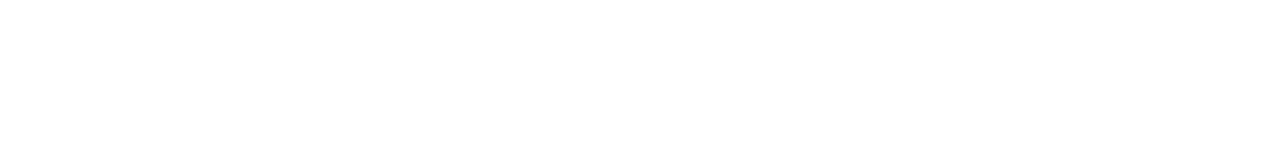
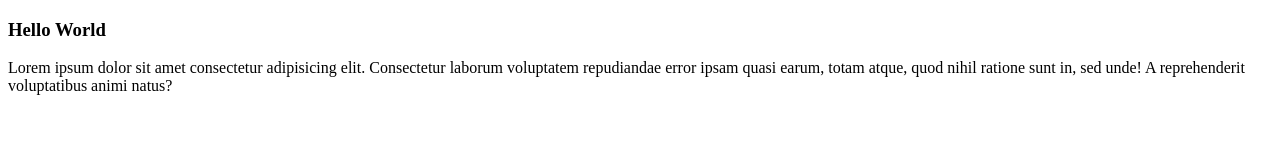
Before and after one commit to ibtihajAmin/git-practice, a plain HTML site: page index.html in a window 1280 px wide. Drawn offline with Linux system fonts and the light colour scheme.

Commit message:
index.html is updated

```diff
--- a/index.html
+++ b/index.html
@@ -6,6 +6,9 @@
     <title>Hello Github</title>
 </head>
 <body>
+    <h3>Hello World</h3>
+    <p>Lorem ipsum dolor sit amet consectetur adipisicing elit. Consectetur laborum voluptatem repudiandae error ipsam quasi earum, totam atque, quod nihil ratione sunt in, sed unde! A reprehenderit voluptatibus animi natus?</p>
+
 
 </body>
 </html>
```
